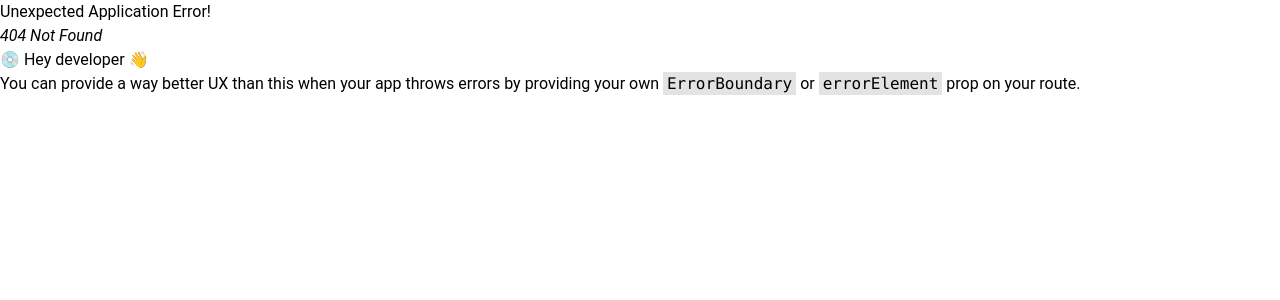
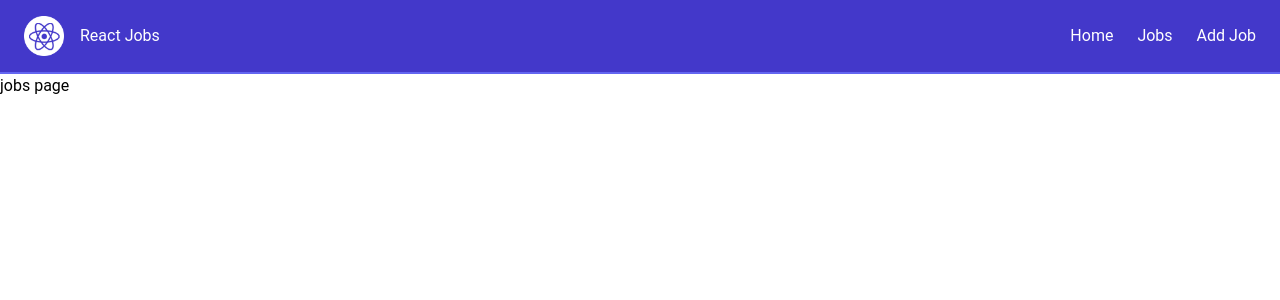
Before and after one commit to niklonberg/vite-ts-react-jobs-finder, a React (Vite) app: page /jobs in a window 1280 px wide. Before the commit this address had no page. Shown: the top 300 px of the page. Built offline with nearby package versions, Linux system fonts and the light colour scheme.

Commit message:
feat: Add JobsPage component for displaying job listings

```diff
--- a/src/App.tsx
+++ b/src/App.tsx
@@ -6,11 +6,13 @@ import {
 } from "react-router-dom";
 import MainLayout from "./layouts/MainLayout";
 import HomePage from "./pages/HomePage";
+import JobsPage from "./pages/JobsPage";
 
 const router = createBrowserRouter(
   createRoutesFromElements(
     <Route path="/" element={<MainLayout />}>
       <Route index element={<HomePage />} />
+      <Route path="/jobs" element={<JobsPage />} />
     </Route>
   )
 );
--- /dev/null
+++ b/src/pages/JobsPage.tsx
@@ -0,0 +1,7 @@
+import React from "react";
+
+const JobsPage = () => {
+  return <div>jobs page</div>;
+};
+
+export default JobsPage;
```
